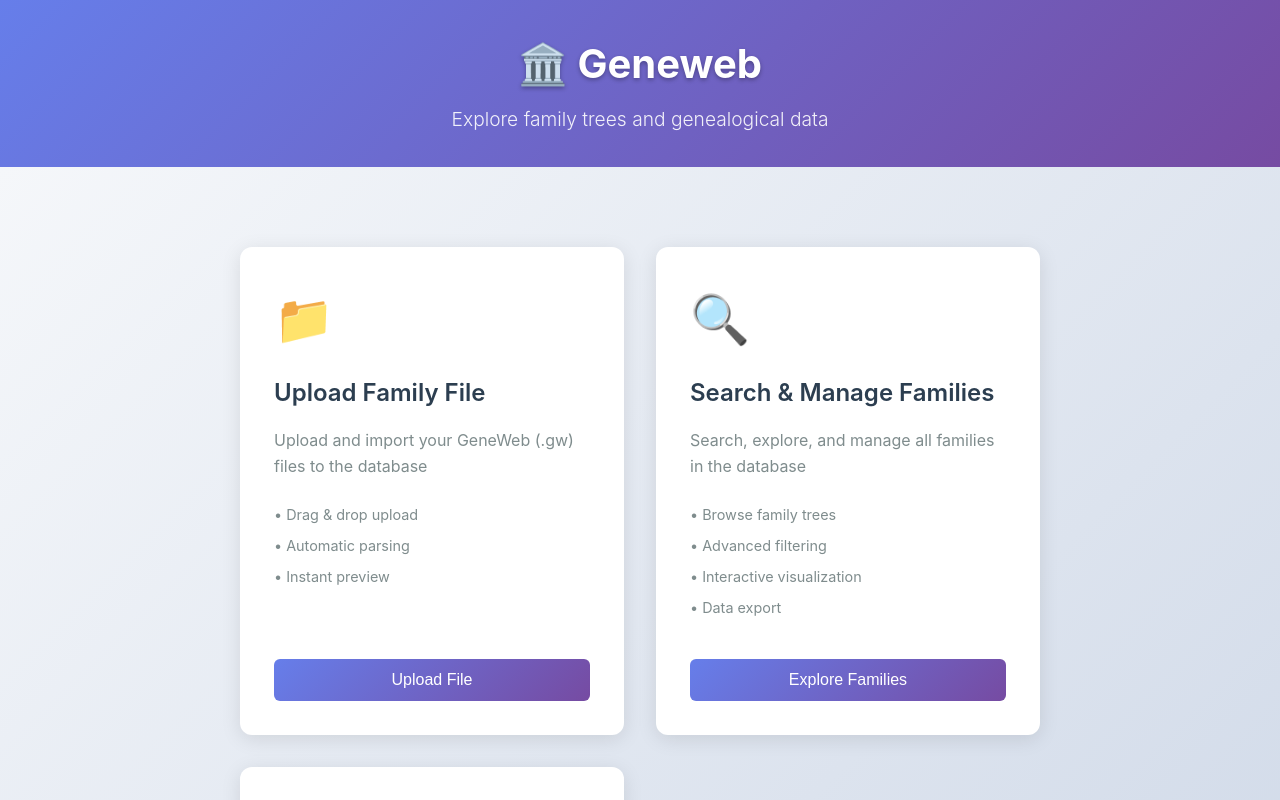
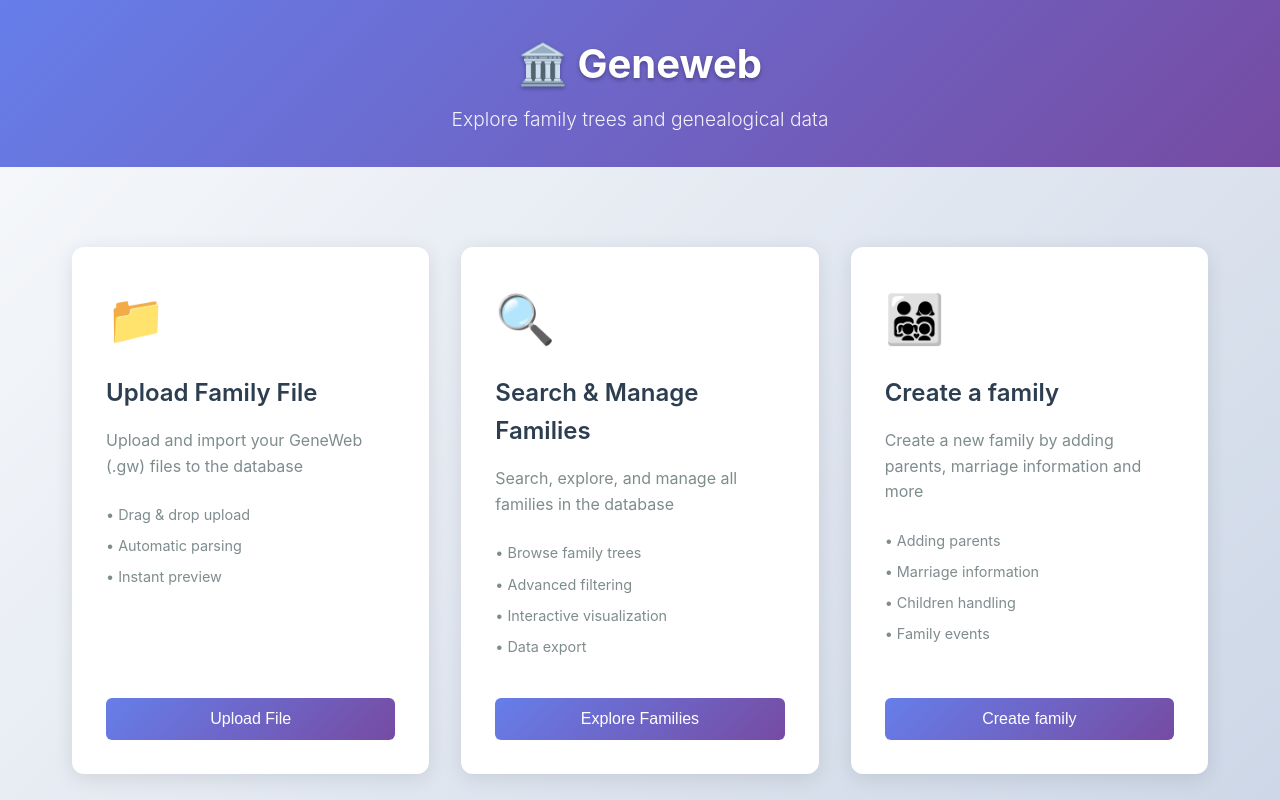
Before and after one commit to FoxaxeWasTaken/Awkward-Legacy, a Vue app in the folder client/: page / in a window 1280 px wide. Shown: the top 800 px of the page. Built offline with nearby package versions, Linux system fonts and the light colour scheme; no server answers; the HTML template or start-up script is replaced by a standard one.

Commit message:
refactor: update text to English and improve layout for family creation card

```diff
--- a/client/src/views/WelcomeView.vue
+++ b/client/src/views/WelcomeView.vue
@@ -60,18 +60,18 @@
         <div class="action-card create-family-card" @click="navigateToCreateFamily">
           <div class="card-content">
             <div class="card-icon">👨‍👩‍👧‍👦</div>
-            <h3 class="card-title">Créer une famille</h3>
+            <h3 class="card-title">Create a family</h3>
             <p class="card-description">
-              Créez une nouvelle famille en ajoutant les parents et les informations de mariage
+              Create a new family by adding parents, marriage information and more
             </p>
             <div class="card-features">
-              <span class="feature">• Ajout de parents</span>
-              <span class="feature">• Informations de mariage</span>
-              <span class="feature">• Gestion des enfants</span>
-              <span class="feature">• Événements familiaux</span>
+              <span class="feature">• Adding parents</span>
+              <span class="feature">• Marriage information</span>
+              <span class="feature">• Children handling</span>
+              <span class="feature">• Family events</span>
             </div>
           </div>
-          <button class="card-button">Créer une famille</button>
+          <button class="card-button">Create family</button>
         </div>
       </div>
     </div>
@@ -312,12 +312,20 @@
 
 .action-cards {
   display: grid;
-  grid-template-columns: repeat(auto-fit, minmax(350px, 1fr));
+  grid-template-columns: repeat(3, minmax(250px, 1fr));
   gap: 2rem;
   margin-bottom: 4rem;
-  max-width: 800px;
+  max-width: 1200px;
   margin-left: auto;
   margin-right: auto;
+}
+
+/* smaller screens: fall back to 2 columns */
+@media (max-width: 1000px) {
+  .action-cards {
+    grid-template-columns: repeat(2, minmax(250px, 1fr));
+    max-width: 900px;
+  }
 }
 
 .action-card {
```
